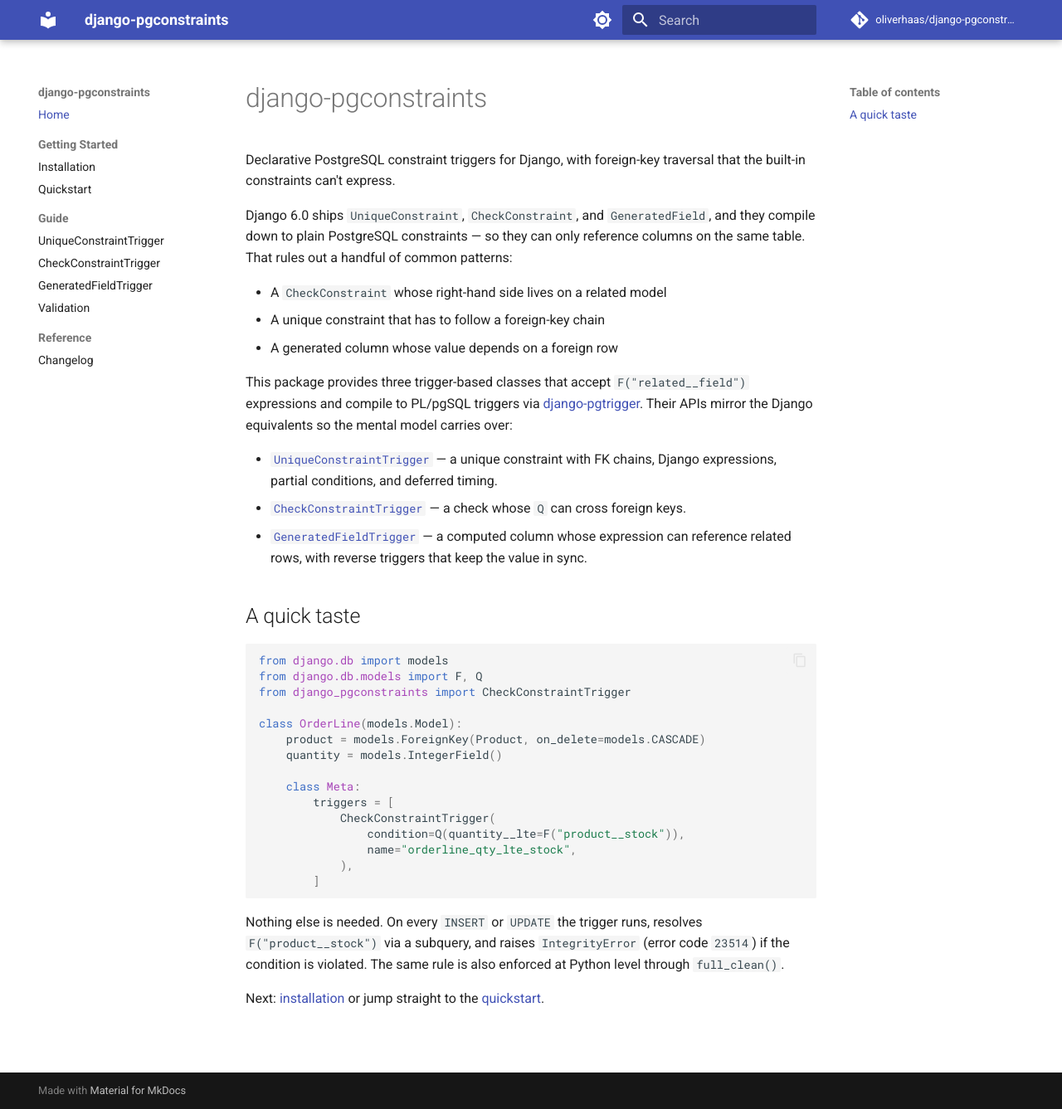
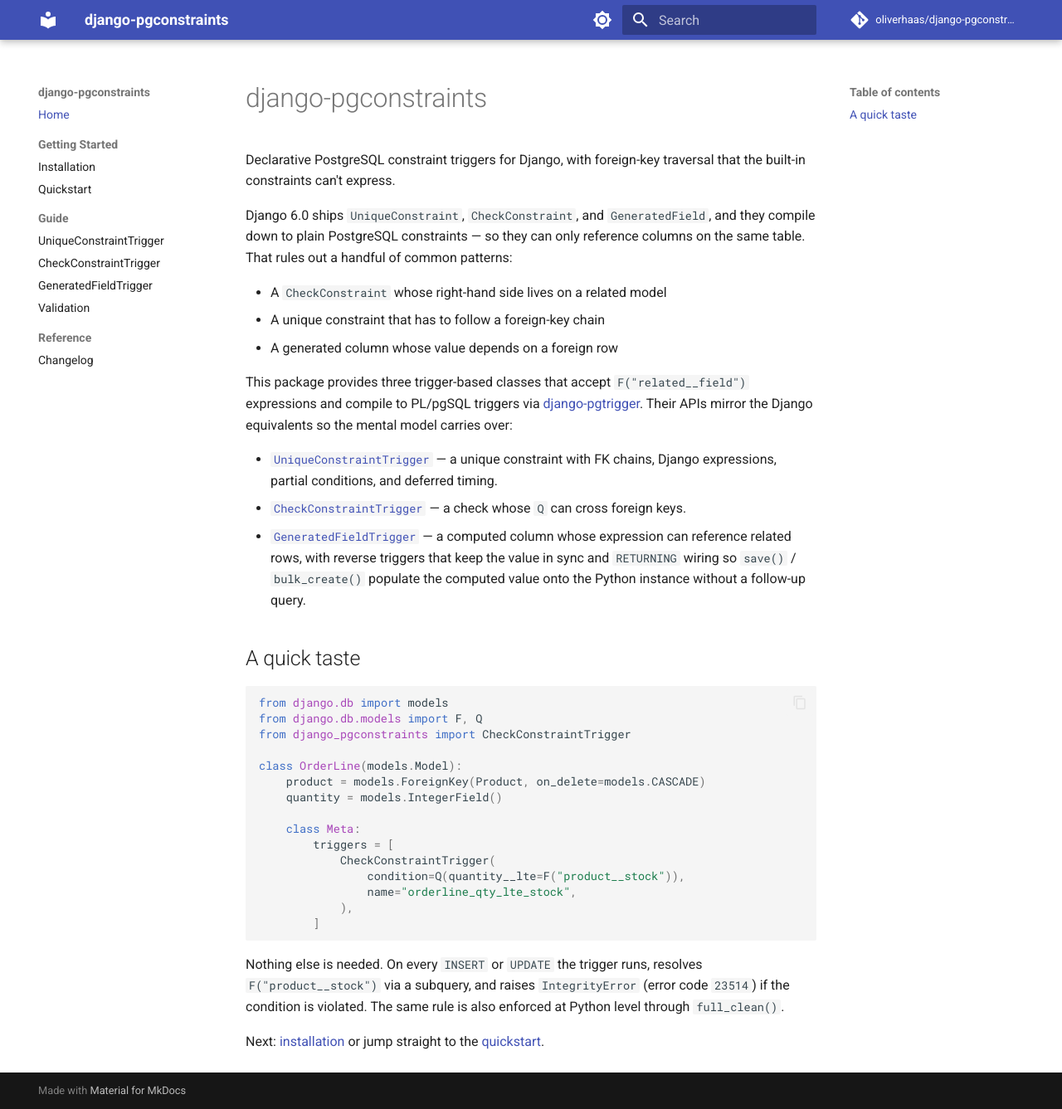
Before and after one commit to oliverhaas/django-pgconstraints, an MkDocs documentation site: the page built from docs/index.md, in a window 1280 px wide and 1337 px high. Shown: the whole window at 83% size. Built offline with MkDocs 1.6.1 and Material for MkDocs 9.7.7, drawn with Linux system fonts in a browser that asks for light colours; comment, search, counter and statistics services are not loaded; the version menu is left out.

Commit message:
docs(index): mention auto-refresh on the landing page
The README and guide call out that save()/bulk_create() now populate
trigger-computed values onto the Python instance; the docs landing
page was missing that bullet.

```diff
--- a/docs/index.md
+++ b/docs/index.md
@@ -24,7 +24,9 @@
   check whose `Q` can cross foreign keys.
 - [`GeneratedFieldTrigger`](guide/generated-field-trigger.md) — a
   computed column whose expression can reference related rows, with
-  reverse triggers that keep the value in sync.
+  reverse triggers that keep the value in sync and `RETURNING` wiring
+  so `save()` / `bulk_create()` populate the computed value onto the
+  Python instance without a follow-up query.
 
 ## A quick taste
 
```
